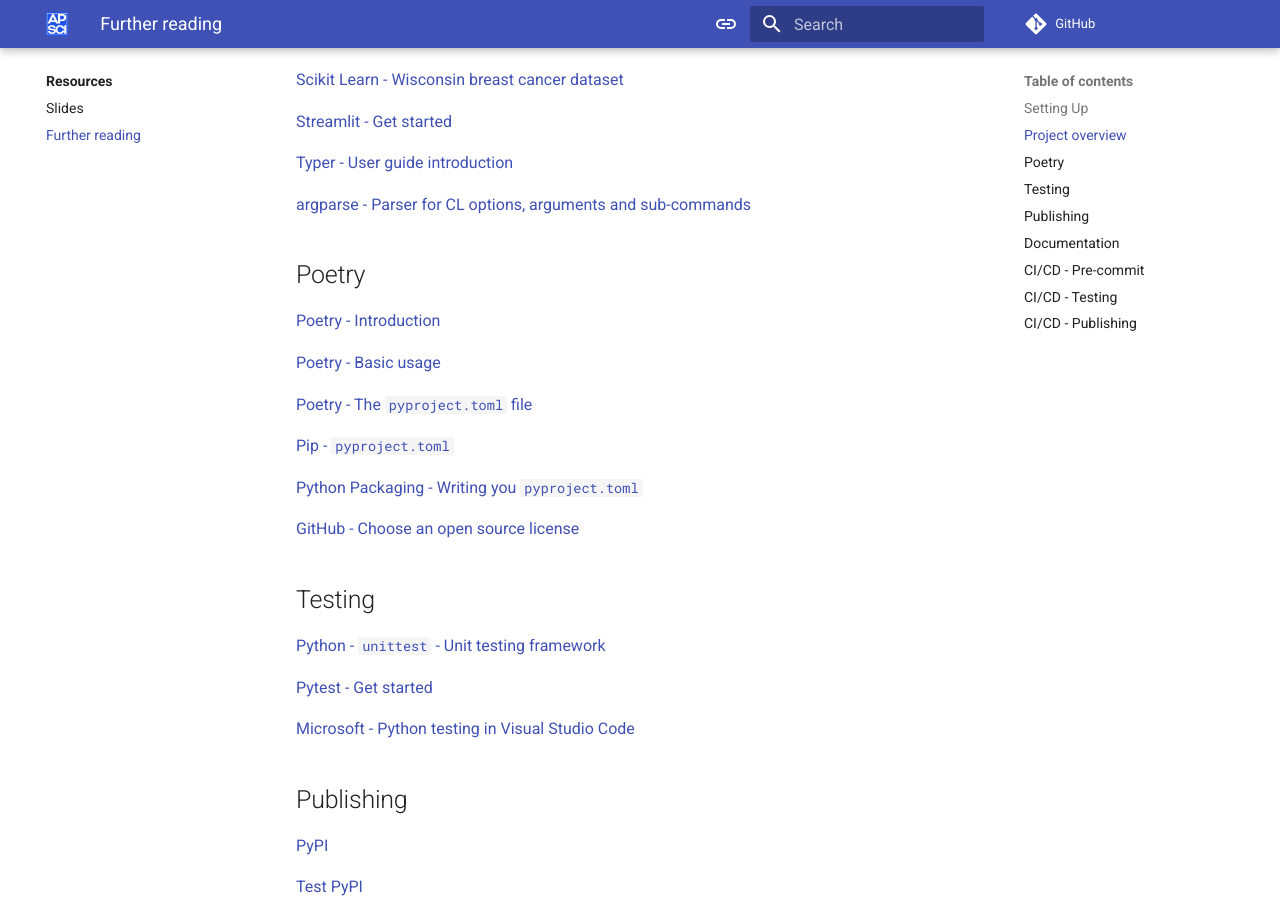
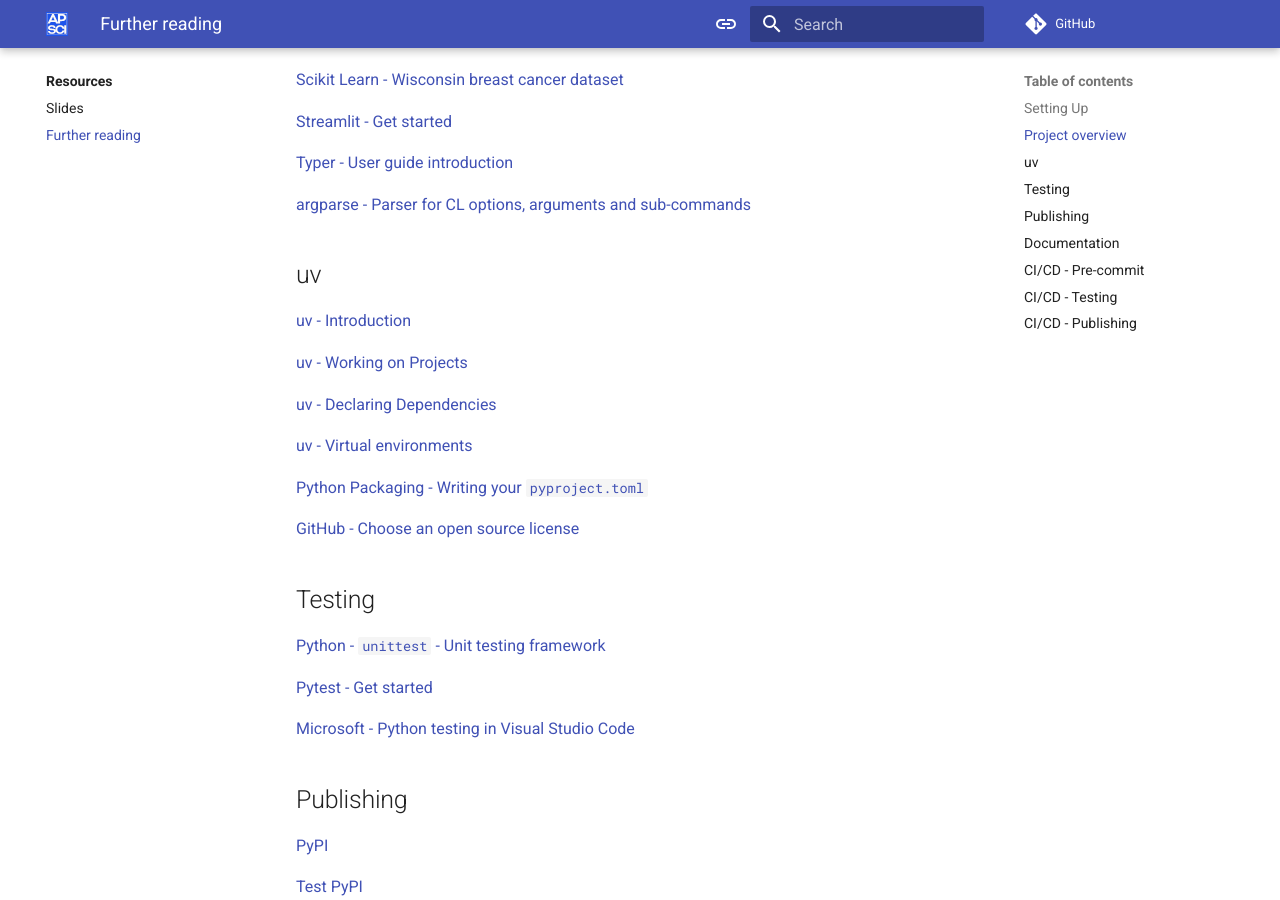
Before and after one commit to acceleratescience/packaging-publishing, an MkDocs documentation site: the page built from docs/resources/references.md, in a window 1280 px wide and 900 px high, scrolled down 944 px. Built offline with MkDocs 1.6.1 and Material for MkDocs 9.7.7, drawn with Linux system fonts in a browser that asks for light colours; comment, search, counter and statistics services are not loaded.

Commit message:
chore(docs): update references from poetry to uv

```diff
--- a/docs/resources/references.md
+++ b/docs/resources/references.md
@@ -38,19 +38,19 @@
 
 [argparse - Parser for CL options, arguments and sub-commands](https://docs.python.org/3/library/argparse.html)
 
-## <h2 id="poetry">Poetry</h2>
+## <h2 id="uv">uv</h2>
+[uv - Introduction](https://docs.astral.sh/uv/)
 
-[Poetry - Introduction](https://python-poetry.org/docs/)
+[uv - Working on Projects](https://docs.astral.sh/uv/guides/projects/)
 
-[Poetry - Basic usage](https://python-poetry.org/docs/basic-usage/)
+[uv - Declaring Dependencies](https://docs.astral.sh/uv/pip/dependencies/)
 
-[Poetry - The `pyproject.toml` file](https://python-poetry.org/docs/pyproject/)
+[uv - Virtual environments](https://docs.astral.sh/uv/pip/environments/)
 
-[Pip - `pyproject.toml`](https://pip.pypa.io/en/stable/reference/build-system/pyproject-toml/)
-
-[Python Packaging - Writing you `pyproject.toml`](https://packaging.python.org/en/latest/guides/writing-pyproject-toml/)
+[Python Packaging - Writing your `pyproject.toml`](https://packaging.python.org/en/latest/guides/writing-pyproject-toml/)
 
 [GitHub - Choose an open source license](https://choosealicense.com/)
+
 
 ## <h2 id="testing">Testing</h2>
 
```
Also changed, not shown: docs/UV/CLI.md (+2 -2 lines).
